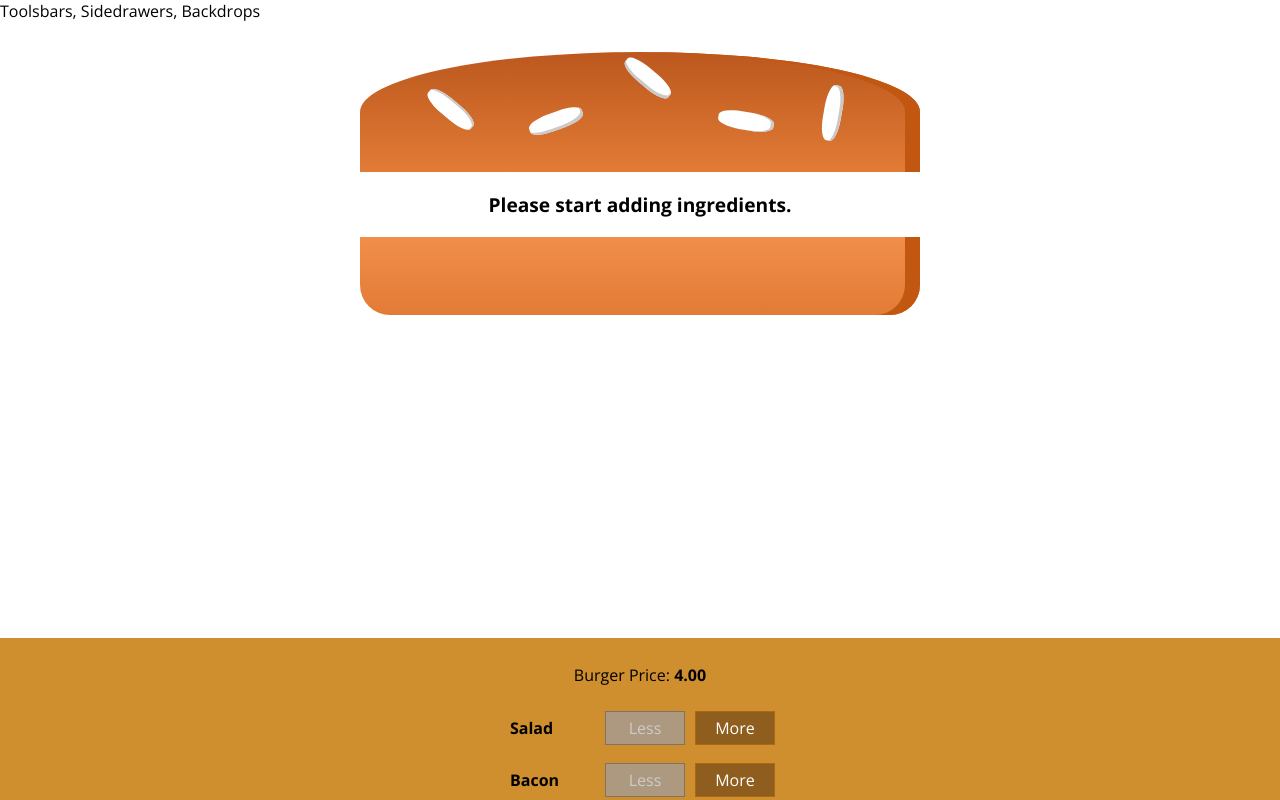
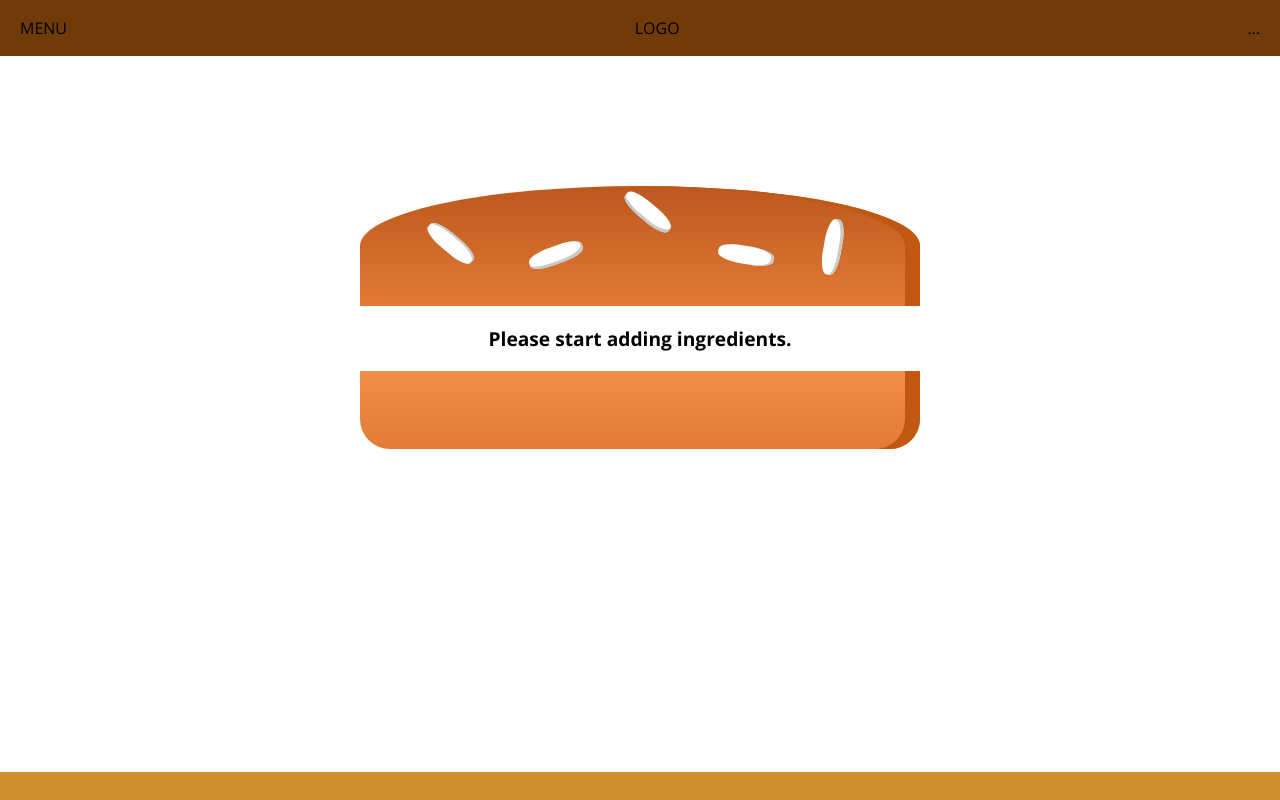
Before and after one commit to mave108/burger-app, a React app: page / in a window 1280 px wide. Shown: the top 800 px of the page. Built offline with nearby package versions, Linux system fonts and the light colour scheme.

Commit message:
added toolbar

```diff
--- /dev/null
+++ b/src/components/Navigations/Toolbar/Toolbar.css
@@ -0,0 +1,14 @@
+.Toolbar{
+  height: 56px;
+  width: 100%;
+  position: fixed;
+  top: 0;
+  left: 0;
+  background-color: #703B09;
+  display: flex;
+  justify-content: space-between;
+  align-items: center;
+  padding: 0 20px;
+  box-sizing: border-box;
+  z-index: 90;
+}
--- /dev/null
+++ b/src/components/Navigations/Toolbar/Toolbar.js
@@ -0,0 +1,14 @@
+import React from 'react';
+import classes from './Toolbar.css'
+
+const toolbar = () => (
+  <header className={classes.Toolbar}>
+    <div>MENU</div>
+    <div>LOGO</div>
+     <nav>
+       ...
+     </nav>
+  </header>
+);
+
+export default toolbar;
--- /dev/null
+++ b/src/components/UI/Button/Button.css
@@ -0,0 +1,24 @@
+.Button {
+    background-color: transparent;
+    border: none;
+    color: white;
+    outline: none;
+    cursor: pointer;
+    font: inherit;
+    padding: 10px;
+    margin: 10px;
+    font-weight: bold;
+}
+
+.Button:first-of-type {
+    margin-left: 0;
+    padding-left: 0;
+}
+
+.Success {
+    color: #5C9210;
+}
+
+.Danger {
+    color: #944317;
+}
--- /dev/null
+++ b/src/components/UI/Button/Button.js
@@ -0,0 +1,12 @@
+import React from 'react';
+import classes from './Button.css';
+
+const button = (props) =>(
+   <button onClick={props.clicked}
+   className={[classes.Button, classes[props.btnType]].join(' ')}
+   >
+     {props.children}
+   </button>
+);
+
+export default button;
--- a/src/components/burger/OrderSummary/OrderSummary.js
+++ b/src/components/burger/OrderSummary/OrderSummary.js
@@ -1,5 +1,6 @@
 import React from 'react'
 import Aux from '../../../hoc/aux';
+import Button from '../../UI/Button/Button';
 
 const orderSummary = (props) => {
    const   orderIngredients = Object.keys(props.ingredients)
@@ -18,7 +19,10 @@
             <h3>Your Order</h3>
             <p>A delicious burger with the folllowing ingredients.</p>
             <ul>{orderIngredients}</ul>
+            <p><strong>Total price: {props.price.toFixed(2)}</strong></p>
             <p>Continue to checkout</p>
+            <Button btnType="Danger" clicked={props.cancelPurchase}>CANCEL</Button>
+            <Button btnType="Success" clicked={props.continuePurchase}>CONTINUE</Button>
          </Aux>
      );
 
--- a/src/components/layout/layout.css
+++ b/src/components/layout/layout.css
@@ -1,3 +1,3 @@
 .Content {
-    margin-top: 16px;
+    margin-top: 172px;
 }
--- a/src/components/layout/layout.js
+++ b/src/components/layout/layout.js
@@ -1,11 +1,12 @@
 import React from 'react';
 import Aux from '../../hoc/aux';
 import Classes from './layout.css';
+import Toolbar from '../Navigations/Toolbar/Toolbar';
 
 const layout = ( props ) => {
   return (
   <Aux>
-     <div>Toolsbars, Sidedrawers, Backdrops</div>
+     <Toolbar />
      <main className={Classes.Content}>
        { props.children}
      </main>
--- a/src/containers/burgerBuilder/burgerBuilder.js
+++ b/src/containers/burgerBuilder/burgerBuilder.js
@@ -62,15 +62,23 @@
     const updatedPrice      = this.state.totalPrice - INGREDIENT_PRICES[type];
     this.setState({ingredients:updatedIngredients,totalPrice: updatedPrice});
   }
-  modalCloseHandler = () => {
+  purchaseCancelHandler = () => {
     this.setState( {purchasing:false} );
   }
+  purchaseContinueHandler = () =>{
+   alert("You Continue!");
+  }
+
 
   render() {
     return (
          <Aux>
-          <Modal show={this.state.purchasing} modalClose={this.modalCloseHandler}>
-           <OrderSummary ingredients={this.state.ingredients} />
+          <Modal show={this.state.purchasing} modalClose={this.purchaseCancelHandler}>
+           <OrderSummary ingredients={this.state.ingredients}
+            cancelPurchase={this.purchaseCancelHandler}
+            continuePurchase={this.purchaseContinueHandler}
+            price={this.state.totalPrice}
+           />
           </Modal>
            <Burger ingredients={this.state.ingredients}/>
            <BuildControls
```
